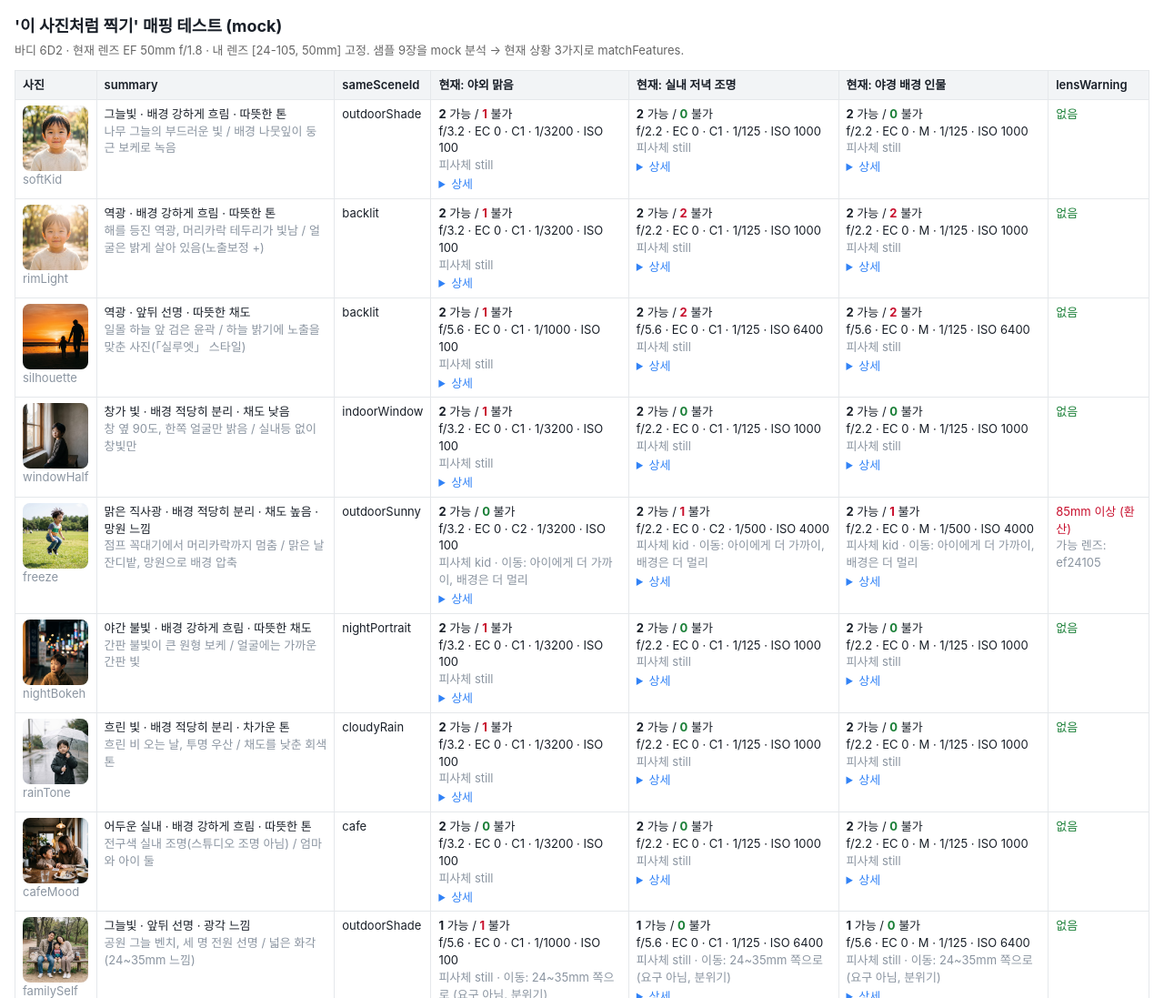
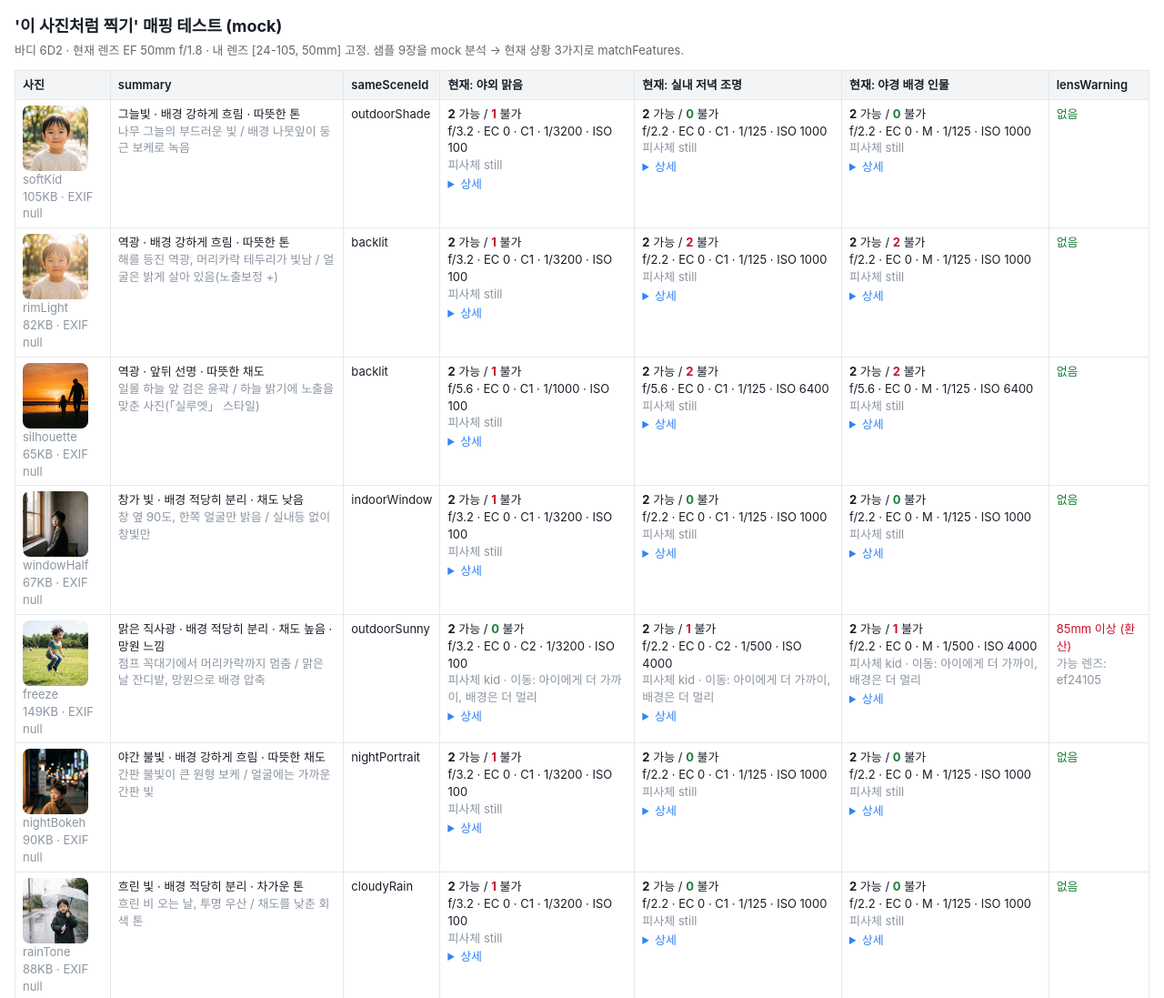
Before and after one commit to mkkim0422/canon, a plain HTML site: page test.html in a window 1280 px wide. Shown: the top 1097 px of the page at 91% size. Drawn offline with Linux system fonts and the light colour scheme.

Commit message:
'이 사진처럼 찍기' 1단계 추가 5건: sameSceneId 우선순위, 창가 테두리 빛, apRule override, test.html fetch
- exposure.js: override.apRule('portrait'|'wideOpen')을 읽는 최소 수정. aperture가 있으면 우선
- match.js/match.md: (e) 현재 indoorWindow면 '창을 등진 테두리 빛' possible, backlit·indoorWindow 외만 impossible
- sameSceneId: rimLight·backlit → backlit(confidence 무관) → studio·unknown null → confidence<0.5 null → 표 (a)
- (h) warmth cool 문구: 'AWB 화이트 우선으로 (설정 페이지 WB 항목 참고)'
- test.html: img/{styleId}.jpg fetch → Blob → File로 analyzeImage, readExif 결과 표시(샘플은 null)
- docs/screens/test-match.png: 9행 스크린샷

Co-Authored-By: Claude Fable 5.1 <noreply@anthropic.com>

```diff
--- a/js/exposure.js
+++ b/js/exposure.js
@@ -60,8 +60,10 @@ function compute(cameraId, sceneId, subjectId, lensId, ov = {}) {
   const combo = (scene.perCombo && scene.perCombo[lens.id + '.' + subject.id]) || null;
   const T = tablesFor(camera);
 
-  // 조리개: 상황값(렌즈별) → override → 렌즈 범위로 클램프
-  let ap = ov.aperture != null ? ov.aperture : scene.aperture[lens.id];
+  // 조리개: override.aperture → override.apRule('portrait' = 상황 기본값, 'wideOpen' = 렌즈 최대 개방) → 상황값(렌즈별) → 렌즈 범위로 클램프
+  let ap = ov.aperture != null ? ov.aperture
+    : ov.apRule === 'wideOpen' ? lens.apMin
+    : scene.aperture[lens.id]; // apRule 'portrait' 또는 없음
   const apNotes = [];
   if (ap < lens.apMin) { apNotes.push(`이 렌즈 최대 개방 f/${lens.apMin}에 맞춤`); ap = lens.apMin; }
   if (ap > lens.apMax) ap = lens.apMax;
--- a/js/match.js
+++ b/js/match.js
@@ -36,6 +36,7 @@ function matchFeatures(features, currentSceneId, currentSubjectId, cameraId, len
   // (b) 조리개 override (숫자는 compute()로 넘길 뿐 features에서 오지 않음)
   const override = {};
   if (f.dof === 'deep') override.aperture = 5.6;
+  else override.apRule = 'portrait'; // shallow·medium: 상황 기본 조리개 (exposure.js가 scene.apRule보다 우선 적용)
   const settings = compute(camera.id, scene.id, subjectId, lens.id, override);
 
   // (b)(c) 렌즈 요구 → (i) 판정
@@ -54,18 +55,22 @@ function matchFeatures(features, currentSceneId, currentSubjectId, cameraId, len
   const apOk = req.maxAp == null || lens.apMin <= req.maxAp;
   const focalOk = req.minFocal == null || Math.round(lens.tele * camera.crop) >= req.minFocal;
 
-  // (a)(e) sameSceneId
-  let sameSceneId = f.lightConfidence >= 0.5 ? (MATCH.lightToScene[f.light] || null) : null;
-  if ((f.rimLight || f.light === 'backlit') && f.lightConfidence >= 0.5) sameSceneId = 'backlit';
+  // (a)(e) sameSceneId 우선순위: ① rimLight·backlit → 'backlit'(confidence 무관) ② studio·unknown → null ③ confidence < 0.5 → null ④ 표 (a)
+  let sameSceneId;
+  if (f.rimLight || f.light === 'backlit') sameSceneId = 'backlit';
+  else if (f.light === 'studio' || f.light === 'unknown') sameSceneId = null;
+  else if (f.lightConfidence < 0.5) sameSceneId = null;
+  else sameSceneId = MATCH.lightToScene[f.light] || null;
 
   const possible = [], impossible = [];
 
   // (g) 인공 조명 맨 위 고정
   if (f.artificialLight || f.light === 'studio') impossible.push(Object.assign({}, MATCH.artificial));
 
-  // (e) 역광
+  // (e) 역광: 현재 backlit → possible, indoorWindow → 창 테두리 빛 possible, 그 외 → impossible
   if (f.rimLight || f.light === 'backlit') {
     if (scene.id === 'backlit') possible.push({ what: '머리카락 테두리 빛 (해를 등지고)', how: `해를 등지게 세우고 노출보정 ${fmtEC(settings.ec)}` });
+    else if (scene.id === 'indoorWindow') possible.push({ what: '창을 등진 테두리 빛', how: '창을 등지고 서서 노출보정 +0.7' });
     else impossible.push(Object.assign({}, MATCH.rim));
   }
 
@@ -98,7 +103,7 @@ function matchFeatures(features, currentSceneId, currentSubjectId, cameraId, len
   if (f.color.saturation === 'high') { ps.push('채도 +2'); edit.push('채도 +15'); }
   if (f.color.saturation === 'low') { ps.push('채도 -2'); edit.push('채도 -15'); }
   if (f.color.warmth === 'warm') { ps.push('WB 분위기 우선 유지'); edit.push('따뜻함 +10'); }
-  if (f.color.warmth === 'cool') { ps.push('Q → WB 화이트 우선'); edit.push('따뜻함 -10'); }
+  if (f.color.warmth === 'cool') { ps.push('AWB 화이트 우선으로 (설정 페이지 WB 항목 참고)'); edit.push('따뜻함 -10'); }
   if (f.color.contrast === 'high') { ps.push('콘트라스트 +1'); edit.push('대비 +10'); }
   const colorTips = { ps: ps.join(', '), edit: `색감의 절반은 보정이에요. 라이트룸: ${edit.length ? edit.join(', ') : '기본값 그대로'}` };
   if (ps.length) possible.push({ what: '색감 (픽처스타일)', how: colorTips.ps });
--- a/test.html
+++ b/test.html
@@ -34,8 +34,15 @@
   const CAM = 'eos6d2', LENS = 'ef50', OWNED = ['ef24105', 'ef50'];
   const CURRENT = ['outdoorSunny', 'indoorEvening', 'nightPortrait'];
   const esc = (s) => String(s).replace(/[&<>"]/g, (c) => ({ '&': '&amp;', '<': '&lt;', '>': '&gt;', '"': '&quot;' }[c]));
-  const files = STYLES.map((s) => new File([''], s.id + '.jpg', { type: 'image/jpeg' }));
+  // 실제 img/{styleId}.jpg를 fetch → Blob → File(name = '{styleId}.jpg')로 감싸 analyzeImage에 넘긴다 (file:// 에서는 fetch가 막히므로 로컬 서버로 열 것).
+  const files = await Promise.all(STYLES.map(async (s) => {
+    const res = await fetch(s.image);
+    if (!res.ok) throw new Error(s.image + ' ' + res.status);
+    const blob = await res.blob();
+    return new File([blob], s.id + '.jpg', { type: 'image/jpeg' });
+  }));
   const feats = await Promise.all(files.map((f) => analyzeImage(f, 'mock')));
+  const exifs = await Promise.all(files.map((f) => readExif(f))); // 샘플에 EXIF 없으면 null로 통과
   const rows = STYLES.map((st, i) => {
     const f = feats[i];
     const cells = CURRENT.map((sc) => {
@@ -55,7 +62,7 @@
     const m0 = matchFeatures(f, CURRENT[0], null, CAM, LENS, OWNED);
     const lw = m0.lensWarning ? `<span class="warn">${esc(m0.lensWarning.need)}</span><br><span class="muted">가능 렌즈: ${m0.lensWarning.okLenses.join(', ') || '없음'}</span>` : '<span class="ok">없음</span>';
     return `<tr>
-      <td><img src="${st.image}" alt=""><div class="muted">${st.id}</div></td>
+      <td><img src="${st.image}" alt=""><div class="muted">${st.id}</div><div class="muted">${Math.round(files[i].size / 1024)}KB · EXIF ${exifs[i] ? esc(JSON.stringify(exifs[i])) : 'null'}</div></td>
       <td>${esc(m0.summary)}<div class="muted">${esc(f.notes.join(' / '))}</div></td>
       <td class="num">${m0.sameSceneId || '<span class="muted">null</span>'}</td>
       ${cells}
```
Also changed, not shown: docs/screens/test-match.png, 2 other files.
